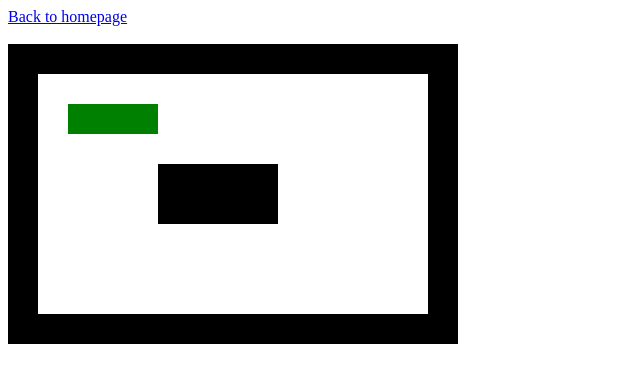
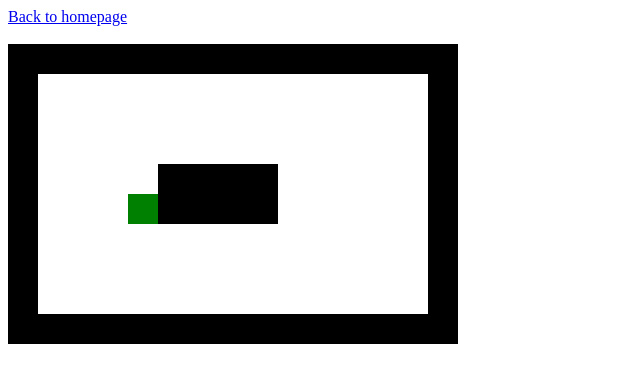
Before and after one commit to SomethingClever76/GamesDemo, a plain HTML site: page snake/snake.html in a window 1280 px wide. Shown: the whole page, without its empty margins (0-640 px from the left). Drawn offline with Linux system fonts and the light colour scheme.

Commit message:
Working on making the snake move. Should be moving left to right, but is glitchy

```diff
--- a/snake/snake.html
+++ b/snake/snake.html
@@ -15,7 +15,7 @@
 <br />
 <canvas id="canvas" width="1024" height="1024"></canvas>
 
-    <script src="snakeVersion2.js"></script>
+    <script src="snakeVersion3.js"></script>
 </body>
 
 </html>
--- /dev/null
+++ b/snake/snakeVersion3.js
@@ -0,0 +1,96 @@
+let game = {
+    tickNumber: 0,
+    timer: null,
+    board: [
+        "###############",
+        "#             #",
+        "#             #",
+        "#             #",
+        "#    ####     #",
+        "#    ####     #",
+        "#             #",
+        "#             #",
+        "#             #",
+        "###############"
+    ],
+    tick: function () {
+        game.tickNumber++;
+        snake.move();
+        graphics.drawGame();
+        game.timer = window.setTimeout("game.tick()", 500);
+    }
+};
+
+let snake = {
+    parts: [
+        // head
+        { x: 4, y: 2 },
+        // middle
+        { x: 3, y: 2 },
+        // tail
+        { x: 2, y: 2 }
+    ],
+    // direction property
+    facing: "E",
+
+    nextLocation: function () {
+        let snakeHead = snake.parts[0];
+        let targetX = snakeHead.x;
+        let targetY = snakeHead.y;
+        targetY = snake.facing === "N" ? targetY - 1 : targetY;
+        targetY = snake.facing === "S" ? targetY + 1 : targetY;
+        targetY = snake.facing === "W" ? targetX - 1 : targetX;
+        targetY = snake.facing === "E" ? targetX + 1 : targetX;
+        return { x: targetX, y: targetY };
+    },
+
+    move: function () {
+        let location = snake.nextLocation();
+        snake.parts.unshift(location);
+        snake.parts.pop();
+    }
+};
+
+let graphics = {
+    canvas: document.getElementById("canvas"),
+    squareSize: 30,
+
+    drawBoard: function (ctx) {
+        let currentYoffset = 0;
+        game.board.forEach(function checkLine(line) {
+            line = line.split('');
+            let currentXoffset = 0;
+            line.forEach(function checkCharacter(character) {
+                if (character === '#') {
+                    ctx.fillStyle = "black";
+                    ctx.fillRect(currentXoffset, currentYoffset, graphics.squareSize, graphics.squareSize);
+                }
+                currentXoffset += graphics.squareSize;
+            });
+            currentYoffset += graphics.squareSize;
+        });
+    },
+
+    drawSnake: function (ctx) {
+        snake.parts.forEach(function drawPart(part) {
+            let partXlocation = part.x * graphics.squareSize;
+            let partYlocation = part.y * graphics.squareSize;
+            ctx.fillStyle = "green";
+            ctx.fillRect(partXlocation, partYlocation, graphics.squareSize, graphics.squareSize);
+        });
+    },
+
+    drawGame: function () {
+        let ctx = graphics.canvas.getContext("2d");
+        ctx.clearRect(0, 0, graphics.canvas.width, graphics.canvas.height);
+        graphics.drawBoard(ctx);
+        graphics.drawSnake(ctx);
+    }
+};
+
+let gameControl = {
+    startGame: function () {
+        game.tick();
+    }
+};
+gameControl.startGame();
```
Also changed, not shown: snake/canvas.html (+10 -1 lines).
